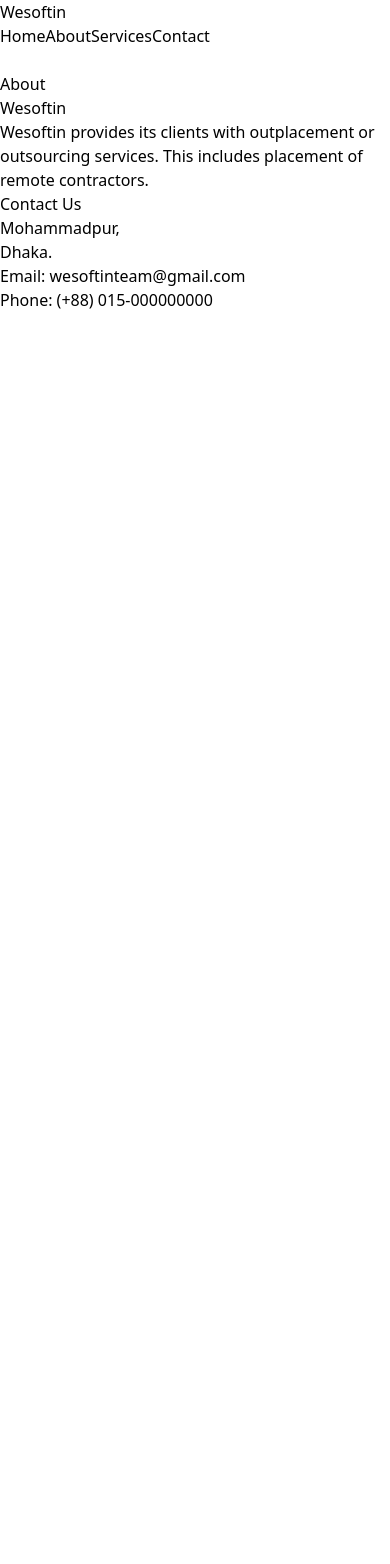
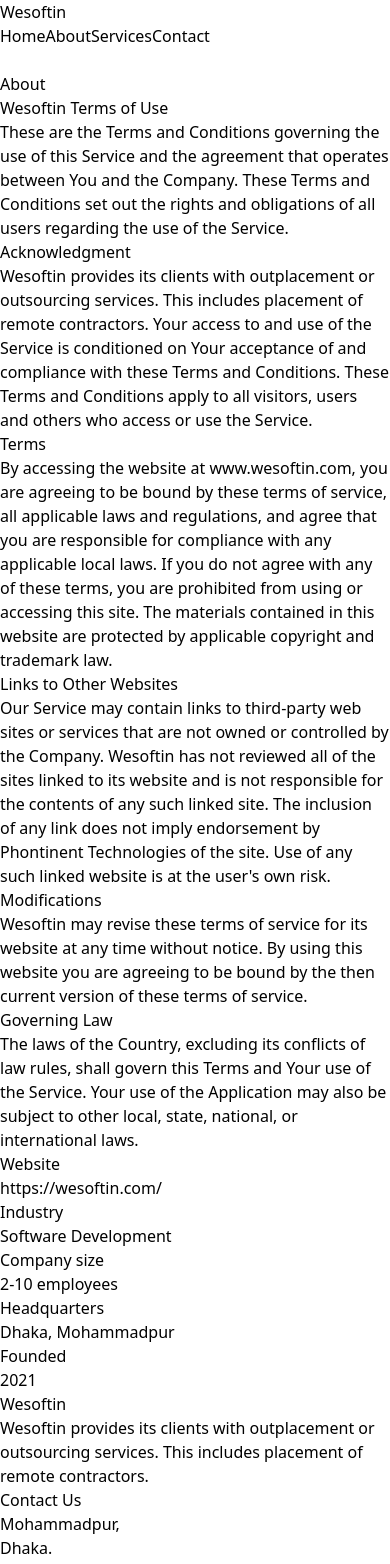
Before and after one commit to asif-fahad/wesoftin-frontend-developer-test, a React (Vite) app: page /about in a window 390 px wide. Shown: the top 1564 px of the page. Before the commit the page ends 844 px from the top, so only its background shows below. Built offline with nearby package versions, Linux system fonts and the light colour scheme.

Commit message:
folder structure, new pages updated

```diff
--- a/package.json
+++ b/package.json
@@ -15,6 +15,7 @@
     "match-sorter": "^6.3.1",
     "react": "^18.2.0",
     "react-dom": "^18.2.0",
+    "react-icons": "^4.11.0",
     "react-redux": "^8.1.2",
     "react-router-dom": "^6.16.0",
     "sort-by": "^1.2.0"
--- a/src/App.jsx
+++ b/src/App.jsx
@@ -11,7 +11,7 @@
   const dispatch = useDispatch();
 
   useEffect(() => {
-    fetch('/users.json')
+    fetch('/data/users.json')
       .then(res => res.json())
       .then(data => dispatch(setUsers(data)))
   }, [])
--- /dev/null
+++ b/src/components/Shared/ErrorPage/ErrorPage.jsx
@@ -0,0 +1,17 @@
+import React from 'react'
+import { Link } from 'react-router-dom'
+
+const ErrorPage = () => {
+    return (
+        <div className="flex justify-center items-center h-screen">
+            <div className="text-center">
+                <h1 className="text-5xl font-bold mb-4">Error 404</h1>
+                <Link to="/">
+                    <button className="p-2 bg-red-500 text-white rounded-md hover:bg-red-700 transition duration-300">Return to Home</button>
+                </Link>
+            </div>
+        </div>
+    )
+}
+
+export default ErrorPage
--- a/src/main.jsx
+++ b/src/main.jsx
@@ -14,9 +14,7 @@
   <React.StrictMode>
     <Provider store={store}>
       <ContextProviders>
-
         <RouterProvider router={router} />
-
       </ContextProviders>
     </Provider>
   </React.StrictMode>,
--- /dev/null
+++ b/src/pages/About/About.jsx
@@ -0,0 +1,57 @@
+import React from 'react';
+
+const About = () => {
+    return (
+        <div className="container mx-auto py-8 px-4">
+            <div>
+                <h2 className="text-2xl font-bold mb-4 text-center">About</h2>
+            </div>
+            <div>
+                <h2 className="text-2xl font-bold mb-4">Wesoftin Terms of Use</h2>
+                <p className="mb-4">These are the Terms and Conditions governing the use of this Service and the agreement that operates between You and the Company. These Terms and Conditions set out the rights and obligations of all users regarding the use of the Service.</p>
+
+                <h3 className="text-xl font-bold mb-2">Acknowledgment</h3>
+                <p className="mb-4">Wesoftin provides its clients with outplacement or outsourcing services. This includes placement of remote contractors. Your access to and use of the Service is conditioned on Your acceptance of and compliance with these Terms and Conditions. These Terms and Conditions apply to all visitors, users and others who access or use the Service.</p>
+
+                <h3 className="text-xl font-bold mb-2">Terms</h3>
+                <p className="mb-4">By accessing the website at www.wesoftin.com, you are agreeing to be bound by these terms of service, all applicable laws and regulations, and agree that you are responsible for compliance with any applicable local laws. If you do not agree with any of these terms, you are prohibited from using or accessing this site. The materials contained in this website are protected by applicable copyright and trademark law.</p>
+
+                <h3 className="text-xl font-bold mb-2">Links to Other Websites</h3>
+                <p className="mb-4">Our Service may contain links to third-party web sites or services that are not owned or controlled by the Company. Wesoftin has not reviewed all of the sites linked to its website and is not responsible for the contents of any such linked site. The inclusion of any link does not imply endorsement by Phontinent Technologies of the site. Use of any such linked website is at the user's own risk.</p>
+
+                <h3 className="text-xl font-bold mb-2">Modifications</h3>
+                <p className="mb-4">Wesoftin may revise these terms of service for its website at any time without notice. By using this website you are agreeing to be bound by the then current version of these terms of service.</p>
+
+                <h3 className="text-xl font-bold mb-2">Governing Law</h3>
+                <p className="mb-4">The laws of the Country, excluding its conflicts of law rules, shall govern this Terms and Your use of the Service. Your use of the Application may also be subject to other local, state, national, or international laws.</p>
+
+                <div className="mb-4">
+                    <h3 className="text-xl font-bold mb-2">Website</h3>
+                    <p><a href="https://wesoftin.com/" className="text-blue-500">https://wesoftin.com/</a></p>
+                </div>
+
+                <div className="mb-4">
+                    <h3 className="text-xl font-bold mb-2">Industry</h3>
+                    <p>Software Development</p>
+                </div>
+
+                <div className="mb-4">
+                    <h3 className="text-xl font-bold mb-2">Company size</h3>
+                    <p>2-10 employees</p>
+                </div>
+
+                <div className="mb-4">
+                    <h3 className="text-xl font-bold mb-2">Headquarters</h3>
+                    <p>Dhaka, Mohammadpur</p>
+                </div>
+
+                <div className="mb-4">
+                    <h3 className="text-xl font-bold mb-2">Founded</h3>
+                    <p>2021</p>
+                </div>
+            </div>
+        </div>
+    );
+}
+
+export default About;
--- /dev/null
+++ b/src/pages/Contact/Contact.jsx
@@ -0,0 +1,26 @@
+import React from 'react';
+
+const Contact = () => {
+    return (
+        <div className="container mx-auto py-8 px-4">
+            <h2 className="text-2xl font-bold mb-4 text-center">Contact Us</h2>
+            <form className="max-w-lg mx-auto">
+                <div className="mb-4">
+                    <label htmlFor="name" className="block font-bold mb-2">Name</label>
+                    <input type="text" id="name" className="w-full border border-gray-300 p-2 rounded focus:outline-none" />
+                </div>
+                <div className="mb-4">
+                    <label htmlFor="email" className="block font-bold mb-2">Email</label>
+                    <input type="email" id="email" className="w-full border border-gray-300 p-2 rounded focus:outline-none" />
+                </div>
+                <div className="mb-4">
+                    <label htmlFor="message" className="block font-bold mb-2">Message</label>
+                    <textarea id="message" rows="4" className="w-full border border-gray-300 p-2 rounded focus:outline-none"></textarea>
+                </div>
+                <button type="submit" className="bg-blue-500 text-white py-2 px-4 rounded hover:bg-blue-700 transition duration-300">Submit</button>
+            </form>
+        </div>
+    );
+}
+
+export default Contact;
--- /dev/null
+++ b/src/pages/Services/Services.jsx
@@ -0,0 +1,45 @@
+import React from 'react';
+import { FaLaptop, FaMobileAlt, FaPalette, FaServer } from 'react-icons/fa';
+
+const Services = () => {
+    const servicesData = [
+        {
+            title: "FrontEnd Development",
+            details: "Creative and software engineering/programming skills to design, build, and improve websites.",
+            icon: <FaLaptop size={40} className="mx-auto mb-4 text-blue-500" />
+        },
+        {
+            title: "App Development",
+            details: "Programming app development skills to create, test, and develop applications on mobile devices.",
+            icon: <FaMobileAlt size={40} className="mx-auto mb-4 text-green-500" />
+        },
+        {
+            title: "Graphics Design",
+            details: "Graphic designers will typically work with other engineers and web developers to decide on a direction.",
+            icon: <FaPalette size={40} className="mx-auto mb-4 text-red-500" />
+        },
+        {
+            title: "BackEnd Development",
+            details: "Back-end development refers to server-side development. It focuses on databases, scripting, and websites.",
+            icon: <FaServer size={40} className="mx-auto mb-4 text-purple-500" />
+        },
+
+    ];
+
+    return (
+        <div className="container mx-auto py-8 px-4">
+            <h2 className="text-2xl font-bold mb-4 text-center">Our Services</h2>
+            <div className="grid grid-cols-1 md:grid-cols-2 lg:grid-cols-4 gap-6">
+                {servicesData.map((service, index) => (
+                    <div key={index} className="p-6 bg-white shadow-md hover:bg-gray-100 transform hover:scale-105 transition-transform ease-in-out duration-300 text-center">
+                        {service.icon}
+                        <h3 className="text-xl font-bold mb-2">{service.title}</h3>
+                        <p>{service.details}</p>
+                    </div>
+                ))}
+            </div>
+        </div>
+    );
+}
+
+export default Services;
--- a/src/components/Pages/UserDetails/UserDetails.jsx
+++ b/src/pages/Users/UserDetails.jsx
@@ -1,8 +1,7 @@
 import React, { useContext } from 'react'
-import { useSelector } from 'react-redux';
 import { Link, useParams } from 'react-router-dom';
-import { MyContext } from '../../../providers/ContextProviders';
-import LoadingSpinner from '../../Reuseable/LoadingSpinner';
+import LoadingSpinner from '../../components/Reuseable/LoadingSpinner';
+import { MyContext } from '../../providers/ContextProviders';
 
 const UserDetails = () => {
     const { id } = useParams()
--- a/src/components/Pages/UsersList/UsersList.jsx
+++ b/src/pages/Users/UsersList.jsx
@@ -1,20 +1,16 @@
 import React, { useContext } from 'react'
-import { useSelector } from 'react-redux'
 import { Link } from 'react-router-dom';
-import { MyContext } from '../../../providers/ContextProviders';
+import { MyContext } from '../../providers/ContextProviders';
+import LoadingSpinner from '../../components/Reuseable/LoadingSpinner';
 
 const UsersList = () => {
-    // const { users } = useSelector((state) => state.userReducer);
+    const { users } = useContext(MyContext);
 
-    const { users } = useContext(MyContext);
+    // console.log(users);
 
     if (!users) {
         return <LoadingSpinner></LoadingSpinner>
     }
-
-
-    // console.log(users);
-
 
     return (
         <div className="grid sm:grid-cols-1 md:grid-cols-2 lg:grid-cols-3  gap-5">
--- a/src/providers/ContextProviders.jsx
+++ b/src/providers/ContextProviders.jsx
@@ -1,4 +1,4 @@
-import React, { createContext, useEffect } from 'react'
+import React, { createContext } from 'react'
 import { useSelector } from 'react-redux';
 
 export const MyContext = createContext(null);
--- a/src/routes/routes.jsx
+++ b/src/routes/routes.jsx
@@ -1,16 +1,17 @@
-import { Link, createBrowserRouter } from "react-router-dom";
+import { createBrowserRouter } from "react-router-dom";
 import App from "../App";
-import UsersList from "../components/Pages/UsersList/UsersList";
-import UserDetails from "../components/Pages/UserDetails/UserDetails";
+import UsersList from "../pages/Users/UsersList";
+import UserDetails from "../pages/Users/UserDetails";
+import About from "../pages/About/About";
+import Services from "../pages/Services/Services";
+import Contact from "../pages/Contact/Contact";
+import ErrorPage from "../components/Shared/ErrorPage/ErrorPage";
 
 const router = createBrowserRouter([
     {
         path: "/",
         element: <App></App>,
-        errorElement: <div className="flex flex-col justify-center">
-            <h1 className="text-5xl font-bold">Error 404</h1>
-            <Link to='/'><button className="p-2 border-white bg bg-red-500 text-white rounded-md">Return to Home</button></Link>
-        </div>,
+        errorElement: <ErrorPage />,
         children: [
             {
                 path: '/',
@@ -22,15 +23,15 @@
             },
             {
                 path: '/about',
-                element: <h1 className="text-center text-5xl font-bold">About</h1>,
+                element: <About></About>,
             },
             {
                 path: '/services',
-                element: <h1 className="text-center text-5xl font-bold">Services</h1>,
+                element: <Services></Services>,
             },
             {
                 path: '/contact',
-                element: <h1 className="text-center text-5xl font-bold">Contact</h1>,
+                element: <Contact></Contact>
             },
         ],
     },
```
Also changed, not shown: public/data/users.json (renamed from public/users.json), 1 other file (tests, documents, lock files or other folders).
